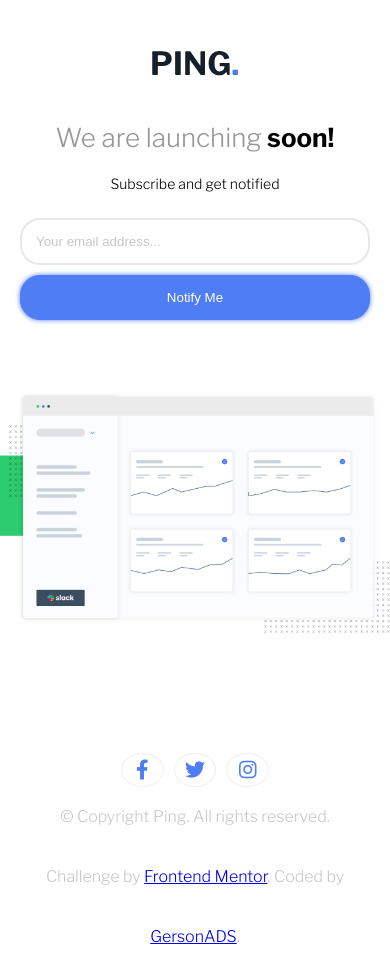
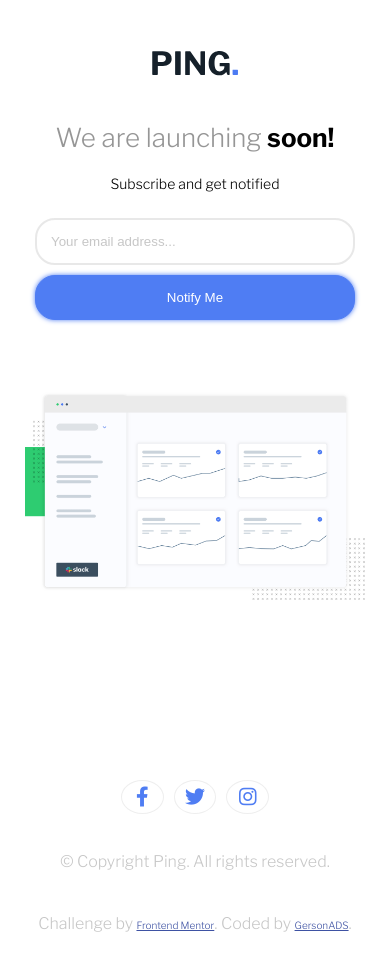
Before and after one commit to GersonADS/Ping-coming-soon-page-master, a plain HTML site: page index.html in a window 390 px wide. Drawn offline with nearby package versions, Linux system fonts and the light colour scheme.

Commit message:
responsivo terminado

```diff
--- a/index.html
+++ b/index.html
@@ -73,8 +73,8 @@
             <i class="fa-brands fa-instagram"></i>
           </div>
         </section>
-        <p> &copy; Copyright Ping. All rights reserved. <br>
-          Challenge by <a href="https://www.frontendmentor.io?ref=challenge" target="_blank">Frontend Mentor</a>.
+        <p> &copy; Copyright Ping. All rights reserved.</p>
+          <p class="attribution">Challenge by <a href="https://www.frontendmentor.io?ref=challenge" target="_blank">Frontend Mentor</a>.
           Coded by <a href="https://github.com/GersonADS">GersonADS</a>.</p>
       </footer>
     </main>
--- a/src/css/responsive.css
+++ b/src/css/responsive.css
@@ -35,7 +35,32 @@
         width: 100%;
     }
     .icons {
-        margin-top: 2rem;
+        margin-top: 3rem;
+        margin-bottom: .9rem;
+    }
+
+    .attribution{
+        margin-top: .1rem;
+    }
+
+    .attribution a{
+        font-size: .5rem;
     }
 
 }
+
+@media (max-width: 400px){
+    .main{
+        width: 320px;
+    }
+
+    .imagem{
+        margin-left: -10px;
+        margin-top: 5rem;
+        width: 340px;
+    }
+
+    .icons{
+        margin-top: 5rem;
+    }
+}
--- a/src/css/style.css
+++ b/src/css/style.css
@@ -70,6 +70,10 @@ html{
     border-radius: 1rem;
 }
 
+.btn:hover{
+    cursor: pointer;
+}
+
 .imagem{
     margin-top: 2rem;
     width: 630px;
@@ -86,6 +90,16 @@ html{
     border: 1px solid hsla(0, 0%, 78%, 0.307);
     border-radius:100%;
     width: 32pt;
+}
+
+.icone:hover{
+    cursor: pointer;
+    background-color: hsl(223, 87%, 63%);
+    color: white;
+}
+
+.icone:hover .fa-brands{
+    color: white;
 }
 
 .icons .fa-brands {
```
